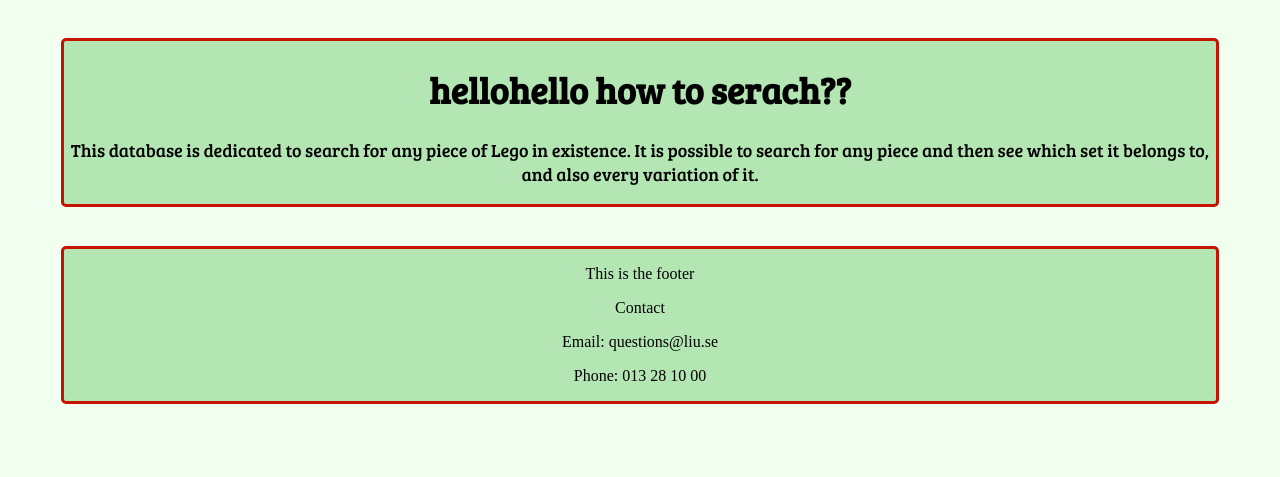
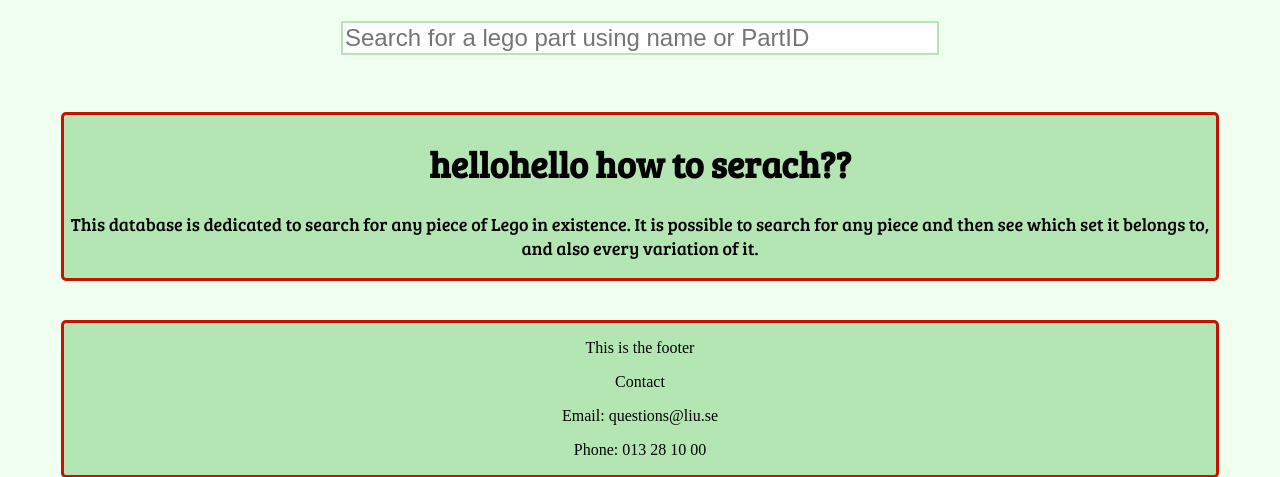
Before and after one commit to RobotGandhi/TNMK30, a PHP site: page /howtosearch.php in a window 1280 px wide. Shown: the part 210-687 px from the top of the page. Run offline with PHP 8.4, Linux system fonts and the light colour scheme.

Commit message:
Update howtosearch.php

```diff
--- a/howtosearch.php
+++ b/howtosearch.php
@@ -39,6 +39,17 @@
 </nav>
 
 
+        <!-- Sökruta -->
+        <div class="searchbar">
+        <form action="Homepage_V2.php" method="get" >
+        <table class ="searchtable">
+        <tr><td> <input class="search" type="text" name="searchkey" placeholder="Search for a lego part using name or PartID" size="40"></td></tr>
+		<input type="hidden" name="pagenumber" value="1">
+        </table>
+        </form>
+        </div>
+
+
       <div class= "content">
 
             <h1>hellohello how to serach??</h1>
```
